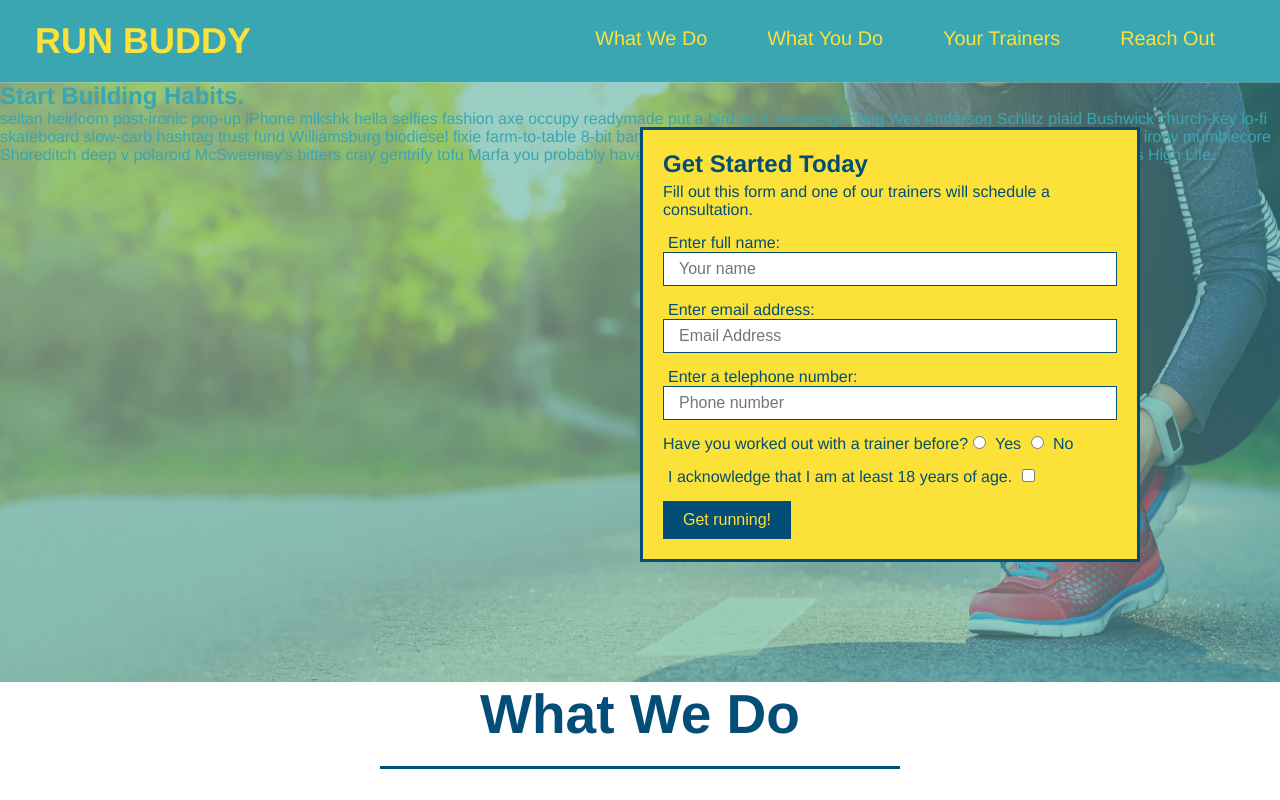
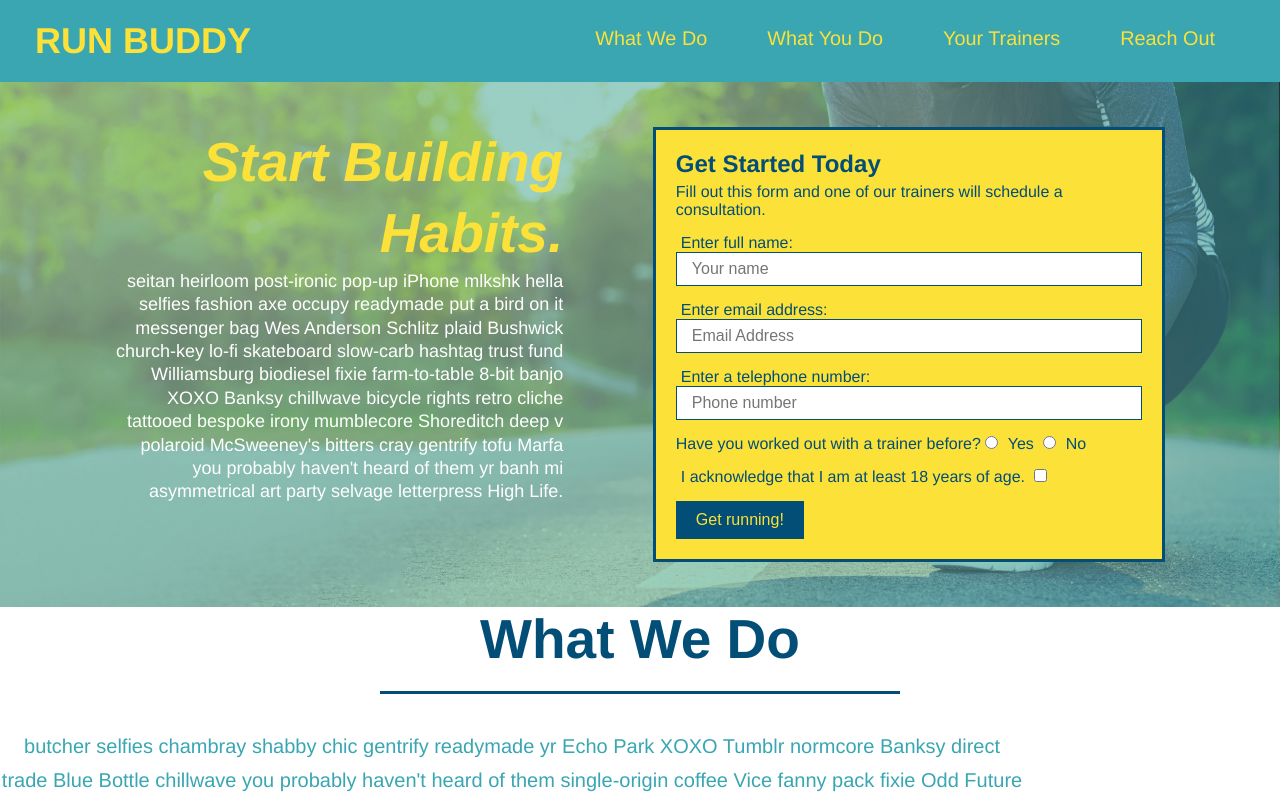
Before and after one commit to sarahgambles/run-buddy, a plain HTML site: page index.html in a window 1280 px wide. Shown: the top 800 px of the page. Drawn offline with Linux system fonts and the light colour scheme.

Commit message:
add flexbox to the hero

```diff
--- a/assets/css/style.css
+++ b/assets/css/style.css
@@ -76,19 +76,33 @@ margin: 0;
     border-color: #024e76;
     background-color: #fce138;
     padding: 20px;
-    width: 500px;
     color: #024e76;
-    position: absolute;
-    bottom: 120px;
-    right: 140px;
+    width: 40%;
+    margin: 3.5%;
 }
 
 .hero {
     background-image: url("../images/hero-bg.jpg");
-    height: 600px;
     background-size: cover;
     background-position: center;
-    position: relative;
+    display: flex;
+    justify-content: center;
+    flex-wrap: wrap;
+}
+
+.hero-cta {
+    width: 35%;
+    text-align: right;
+    margin: 3.5%;
+    color: #fff;
+    font-size: 18px;
+    line-height: 1.3;
+}
+
+.hero-cta h2 {
+    font-style: italic;
+    font-size: 55px;
+    color: #fce138
 }
 
 .hero-form button {
@@ -274,17 +288,17 @@ footer {
     background: #fce138;
     width: 100%;
     padding: 40px 35px;
+    justify-content: space-between;
+    flex-wrap: wrap;
 }
 
 footer h2 {
-    display: inline;
     color: #024e76;
     font-size: 30px;
     margin: 0;
 }
 
 footer div {
-    float: right;
     line-height: 1.5;
     text-align: right;
 }
```
